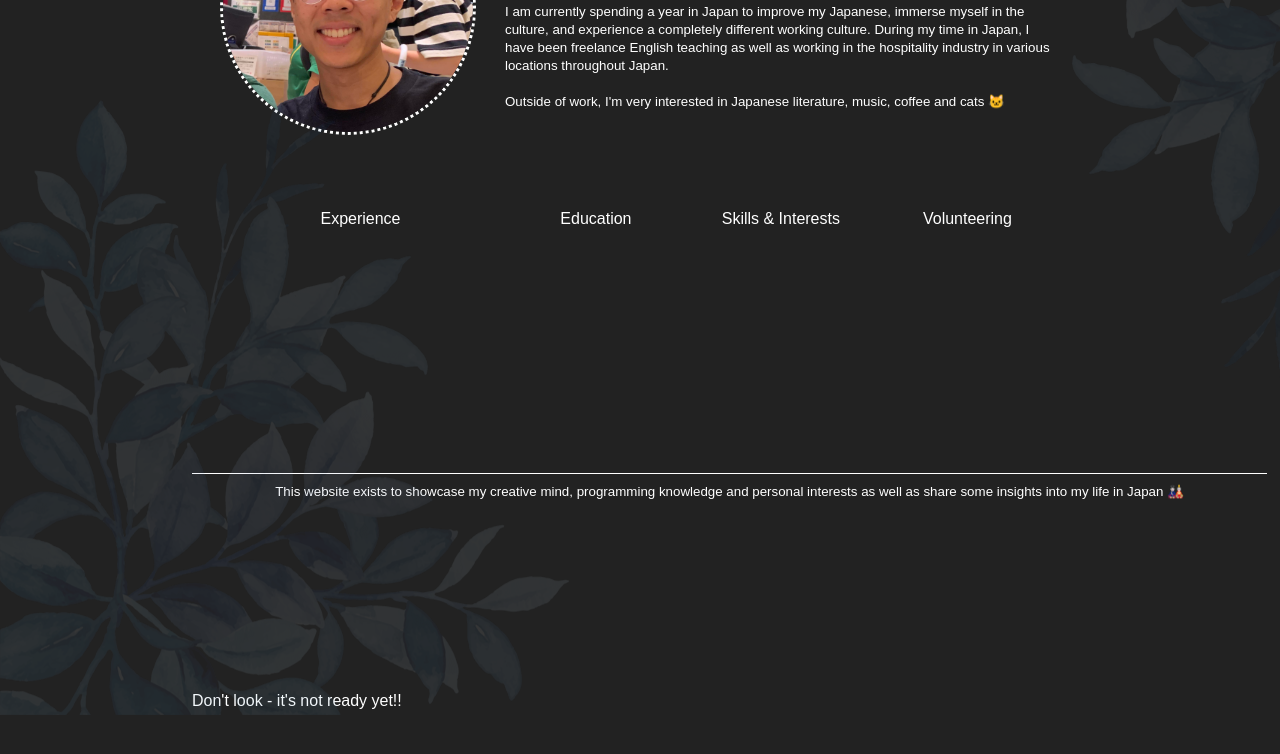
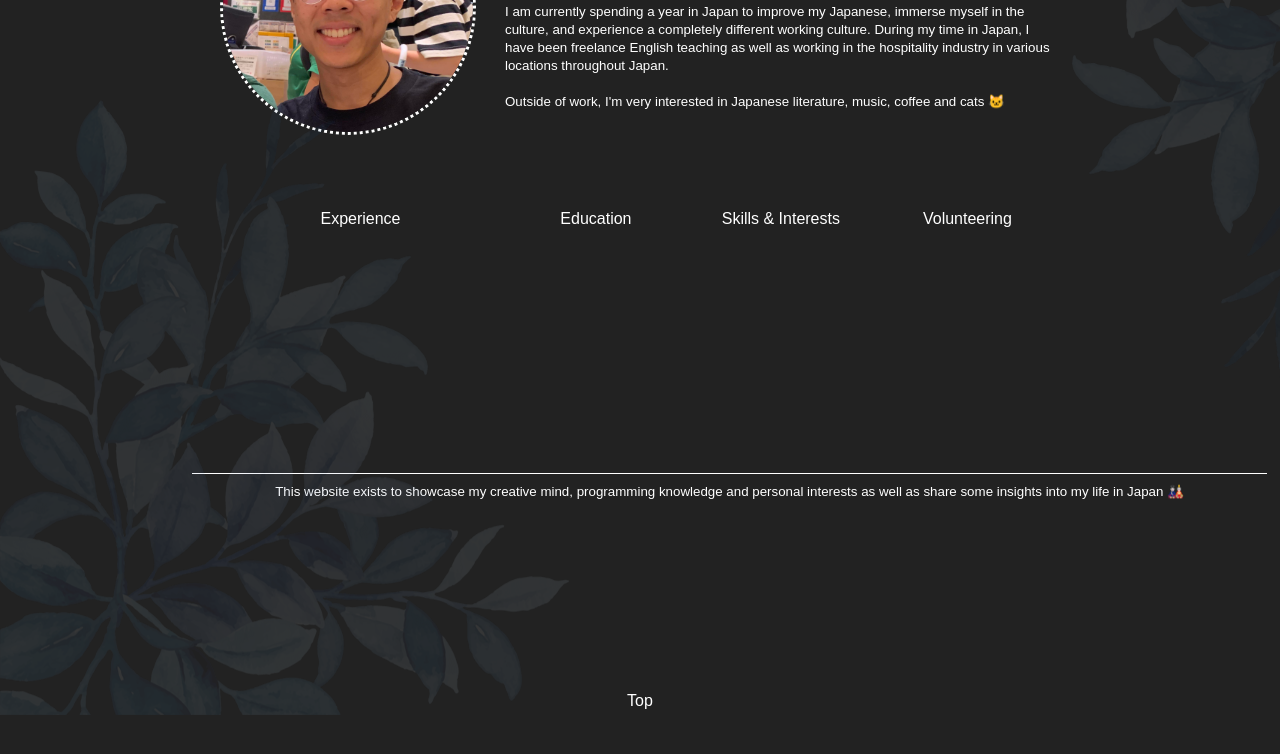
Before and after one commit to Suzy-du-Nord/suzy-du-nord.github.io, a plain HTML site: page index.html in a window 1280 px wide. Shown: the part 285-1039 px from the top of the page. Drawn offline with Linux system fonts and the light colour scheme; a web font is replaced by a local one.

Commit message:
freshen it up a little yknow

```diff
--- a/css/style.css
+++ b/css/style.css
@@ -156,8 +156,10 @@ table { /* for debugging */
     margin: 12.5px;
 }
 
+/* this will all need to be updated */
 #contact-section {
     min-height: 400px;
+    text-align: center;
 }
 
 footer {
--- a/index.html
+++ b/index.html
@@ -205,7 +205,7 @@
 <div id="contact"></div>
 <div id="contact-section">
     <div id="contact-info">
-        <p>Don't look - it's not ready yet!!</p>
+        <p><a href="#about">Top</a></p>
     </div>
     <!-- <div id="contact-form">
         <form>
```
